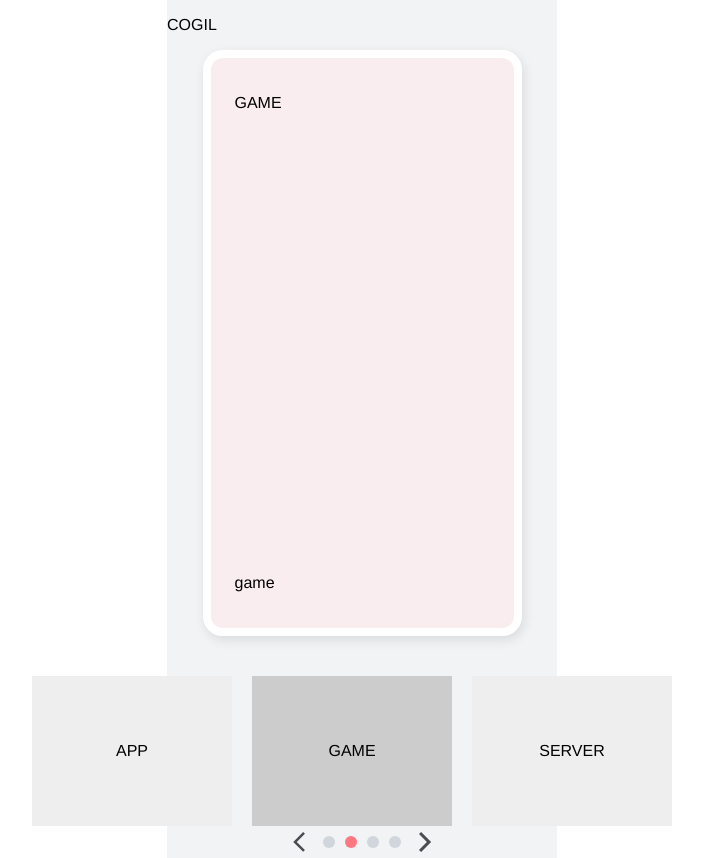
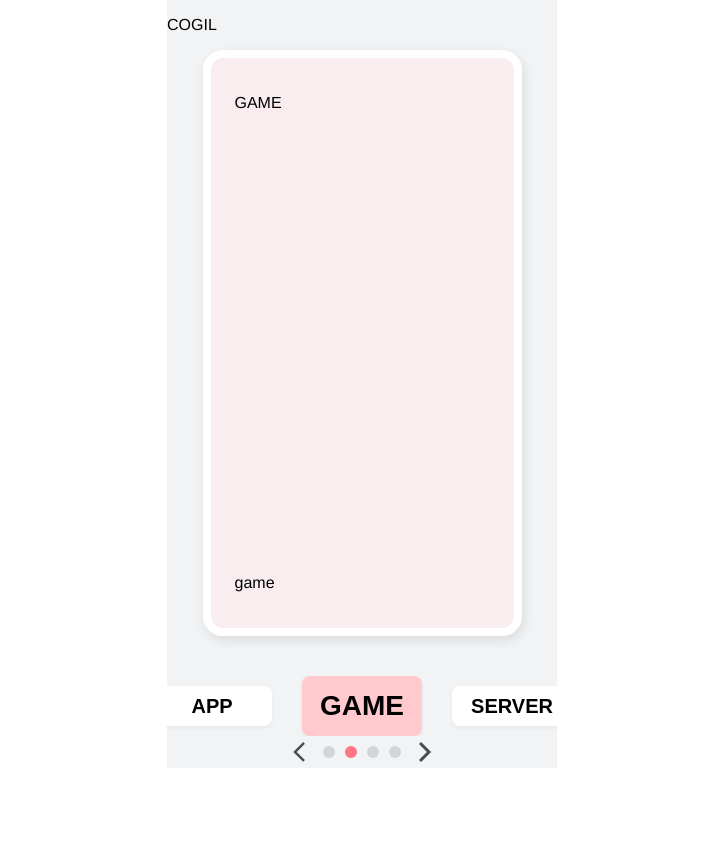
Before and after one commit to jiwon79/cogil, a Vue app: page / in a window 1280 px wide. Shown: the whole page, without its empty margins (278-981 px from the left). After the commit the page ends 800 px from the top, so only its background shows below. Built offline with nearby package versions, Linux system fonts and the light colour scheme.

Commit message:
:bug: CarouselTrack 스타일, 기능 수정

```diff
--- a/src/components/carousel/Carousel.vue
+++ b/src/components/carousel/Carousel.vue
@@ -11,10 +11,20 @@
     >
         <div class="carousel-track" ref="carouselTrack">
             <CarouselItem
-                v-for="i in this.totalCount * 3"
-                :key="`${i}-${selectedIndex}`"
-                :title="homeCarouselList[(i % this.totalCount)].title"
-                v-bind:active="(i % this.totalCount) === (this.selectedIndex % this.totalCount)"/>
+                v-for="i in this.totalCount"
+                :key="`${i}-${selectedIndex}-1`"
+                :title="homeCarouselList[i % homeCarouselList.length].title"
+                v-bind:active="i === this.selectedIndex"/>
+            <CarouselItem
+                v-for="i in this.totalCount"
+                :key="`${i}-${selectedIndex}-2`"
+                :title="homeCarouselList[i % homeCarouselList.length].title"
+                v-bind:active="i === this.selectedIndex"/>
+            <CarouselItem
+                v-for="i in this.totalCount"
+                :key="`${i}-${selectedIndex}-3`"
+                :title="homeCarouselList[i % homeCarouselList.length].title"
+                v-bind:active="i === this.selectedIndex"/>
         </div>
     </div>
     <CarouselIndicator
@@ -47,8 +57,8 @@ export default {
       isDragging: false,
       prevPageX: 0,
       prevScrollLeft: 0,
-      itemWidth: 200,
-      useWidth: 200 + 20,
+      itemWidth: 120,
+      useWidth: 120 + 30,
       positionDiff: 0,
       homeCarouselList,
       totalCount: homeCarouselList.length,
@@ -56,16 +66,13 @@ export default {
     };
   },
   mounted() {
-    this.$refs.carouselTrack.scrollLeft = this.useWidth * this.totalCount;
+    this.$refs.carouselTrack.scrollLeft = this.useWidth * this.totalCount + 30;
     this.$refs.carouselTrack.addEventListener("scroll", this.infiniteScroll);
     this.$refs.carouselTrack.addEventListener("transitionend", () => {
       console.log("end");
     });
   },
   methods: {
-    slide() {
-      this.$refs.carouselTrack.scrollLeft += 20;
-    },
     transitionEnd() {
       console.log("end");
       // this.isButtonSliding = false;
@@ -75,16 +82,16 @@ export default {
         parseInt(this.$refs.carouselTrack.scrollLeft / this.useWidth) *
         this.useWidth -
         this.useWidth;
-      this.$refs.carouselTrack.scrollLeft = scrollLeft;
-      this.setSelectedIndexByScrollLeft(scrollLeft);
+      this.$refs.carouselTrack.scrollLeft = scrollLeft + 30;
+      this.setSelectedIndexByScrollLeft(scrollLeft + 30);
     },
     nextItem() {
-      var temp =
+      const scrollLeft =
         parseInt(this.$refs.carouselTrack.scrollLeft / this.useWidth) *
         this.useWidth +
         this.useWidth;
-      this.$refs.carouselTrack.scrollLeft = temp;
-      this.setSelectedIndexByScrollLeft(temp);
+      this.$refs.carouselTrack.scrollLeft = scrollLeft + 30;
+      this.setSelectedIndexByScrollLeft(scrollLeft + 30);
     },
     startDrag(e) {
       this.isDragging = true;
@@ -93,6 +100,7 @@ export default {
     },
     onDrag(e) {
       if (!this.isDragging) return;
+      console.log(this.$refs.carouselTrack.scrollLeft);
       e.preventDefault();
       this.positionDiff = (e.pageX || e.touches[0].pageX) - this.prevPageX;
       this.$refs.carouselTrack.scrollLeft =
@@ -112,19 +120,19 @@ export default {
       ) {
         this.$refs.carouselTrack.scrollLeft =
           (parseInt(this.$refs.carouselTrack.scrollLeft / this.useWidth) + 1) *
-          this.useWidth;
+          this.useWidth + 30;
       } else {
         this.$refs.carouselTrack.scrollLeft =
           parseInt(this.$refs.carouselTrack.scrollLeft / this.useWidth) *
-          this.useWidth;
+          this.useWidth + 30;
       }
     },
     infiniteScroll() {
-      if (this.$refs.carouselTrack.scrollLeft === 0) {
+      if (this.$refs.carouselTrack.scrollLeft === 30) {
         this.$refs.carouselTrack.classList.add("no-transition");
         this.$refs.carouselTrack.scrollLeft =
           this.$refs.carouselTrack.scrollWidth -
-          2 * this.useWidth * this.totalCount;
+          2 * this.useWidth * this.totalCount + 30;
         this.prevPageX += this.useWidth * this.totalCount;
 
         this.$refs.carouselTrack.classList.remove("no-transition");
@@ -134,7 +142,7 @@ export default {
         this.$refs.carouselTrack.offsetWidth
       ) {
         this.$refs.carouselTrack.classList.add("no-transition");
-        this.$refs.carouselTrack.scrollLeft = this.useWidth * this.totalCount;
+        this.$refs.carouselTrack.scrollLeft = this.useWidth * this.totalCount + 30;
         this.prevPageX -= this.useWidth * this.totalCount;
         this.$refs.carouselTrack.classList.remove("no-transition");
       }
@@ -165,11 +173,14 @@ export default {
 }
 
 .carousel-track {
-    width: 660px;
+    width: 100%;
+    max-width: 390px;
     display: flex;
+    align-items: center;
     overflow: hidden;
     transition: transform 0.3s;
     scroll-behavior: smooth;
+    padding-left: -30px;
 }
 
 .carousel-track.no-transition {
--- a/src/components/carousel/CarouselItem.vue
+++ b/src/components/carousel/CarouselItem.vue
@@ -14,22 +14,28 @@ export default {
 };
 </script>
 
-// scss
 <style lang="scss">
+@import "../styleGuide.scss";
+
 .carousel-item {
-  flex-shrink: 0;
-  width: 200px;
-  height: 150px;
-  margin-right: 20px;
-  background-color: #eee;
-  display: flex;
-  align-items: center;
-  justify-content: center;
-  transition: width 0.3s;
+    @include Heading-20;
+    width: 120px;
+    height: 40px;
+    border-radius: 8px;
+    background-color: $grey100;;
+    box-shadow: 0 2px 4px 0 rgba(0, 0, 0, 0.05);
+    margin: 0 15px;
 
-  &.active {
-    background-color: #ccc;
-    //width: 200px;
-  }
+    display: flex;
+    flex-shrink: 0;
+    align-items: center;
+    justify-content: center;
+    transition: height 0.3s;
+
+    &.active {
+        @include Heading-28;
+        height: 60px;
+        background-color: $main200;
+    }
 }
 </style>
```
